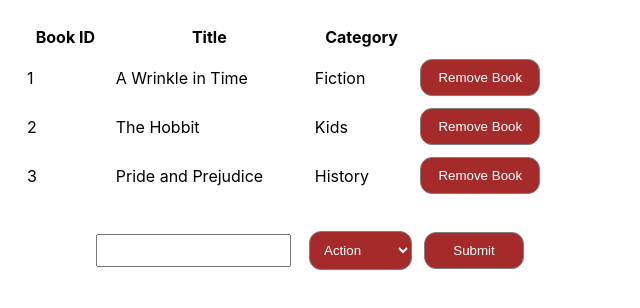
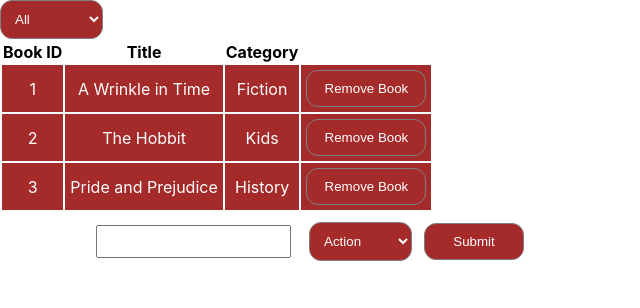
Before and after one commit to ampaire/BookStore, a React (Create React App) app: page / in a window 1280 px wide. Shown: the top 308 px of the page, without its empty margins (0-640 px from the left). Built offline with nearby package versions, Linux system fonts and the light colour scheme.

Commit message:
implement category filter

```diff
--- a/src/components/Book.js
+++ b/src/components/Book.js
@@ -3,7 +3,7 @@ import PropTypes from 'prop-types';
 
 export default function Books({ book, removeBook }) {
   return (
-    <tr claasName="erow" key={book.id}>
+    <tr className="erow" key={book.id}>
       <td className="trow">{book.id}</td>
       <td className="trow">{book.title}</td>
       <td className="trow">{book.category}</td>
--- a/src/components/CategoryFilter.js
+++ b/src/components/CategoryFilter.js
@@ -1,22 +1,34 @@
 import React from 'react';
 import PropTypes from 'prop-types';
 
-const CategoryFilter = ({ onChange, value }) => {
-  const categories = ['Action', 'Biography', 'History', 'Horror', 'Kids', 'Learning', 'Sci-Fi'];
+const categories = [
+  'All',
+  'Action',
+  'Biography',
+  'History',
+  'Horror',
+  'Kids',
+  'Learning',
+  'Sci-Fi',
+];
+const CategoryFilter = ({
+  changeFilter,
+}) => {
+  const selectCat = React.useRef(null);
   return (
     <div>
-      <p>Category</p>
-      <select onChange={onChange} value={value}>
-        <option value="ALL">All</option>
-        {categories.map(el => <option key={Math.random() * 100} value={el}>{el}</option>)}
+      <select ref={selectCat} name="category" onChange={() => changeFilter(selectCat.current.value)}>
+        {categories.map(category => (
+          <option key={category}>{category}</option>
+        ))}
       </select>
     </div>
   );
 };
 
 CategoryFilter.propTypes = {
-  onChange: PropTypes.func.isRequired,
-  value: PropTypes.string.isRequired,
+  changeFilter: PropTypes.func.isRequired,
 };
 
+
 export default CategoryFilter;
--- a/src/containers/BooksList.js
+++ b/src/containers/BooksList.js
@@ -2,33 +2,58 @@ import React from 'react';
 import { connect } from 'react-redux';
 import PropTypes from 'prop-types';
 import Book from '../components/Book';
-import { removeBook } from '../actions/index';
+import { removeBook, CHANGE_FILTER } from '../actions/index';
+import CategoryFilter from '../components/CategoryFilter';
 
-const BooksList = ({ state, removeBook }) => (
-  <table className="table-one">
+const BooksList = ({
+  books, removeBook, filter, changeFilter,
+}) => {
+  const filteredBooks = (filter !== 'All') ? books.filter(book => book.category === filter) : books;
+  return (
+    <div>
+      <div>
+        <CategoryFilter changeFilter={changeFilter} />
+      </div>
+      <table>
         <thead>
           <tr>
-        <th className="trow">Book ID</th>
-        <th className="trow">Title</th>
-        <th className="trow">Category</th>
+            <th>Book ID</th>
+            <th>Title</th>
+            <th>Category</th>
           </tr>
         </thead>
         <tbody>
-      {state.map(book => <Book key={Math.random() * 1000} book={book} removeBook={removeBook} />)}
+          {filteredBooks.map(book => (
+            <Book book={book} key={book.id} removeBook={removeBook} />
+          ))}
         </tbody>
       </table>
+    </div>
   );
-BooksList.propTypes = {
-  state: PropTypes.instanceOf(Array).isRequired,
-  removeBook: PropTypes.func.isRequired,
+};
+BooksList.defaultProps = {
+  filter: 'All',
 };
 
-const mapStateToProps = state => ({ state });
+BooksList.propTypes = {
+  books: PropTypes.instanceOf(Array).isRequired,
+  filter: PropTypes.string,
+  removeBook: PropTypes.func.isRequired,
+  changeFilter: PropTypes.func.isRequired,
+};
+
+const mapStateToProps = state => ({
+  books: state.books,
+  filter: state.filter,
+});
 
 const mapDispatchToProps = dispatch => ({
   removeBook: book => {
     dispatch(removeBook(book));
   },
+  changeFilter: category => {
+    dispatch(CHANGE_FILTER(category));
+  },
 });
 
 export default connect(mapStateToProps, mapDispatchToProps)(BooksList);
--- a/src/reducers/filter.js
+++ b/src/reducers/filter.js
@@ -0,0 +1,12 @@
+import { CHANGE_FILTER } from '../actions/index';
+
+const filterReducer = (state = 'All', action) => {
+  switch (action.type) {
+    case CHANGE_FILTER:
+      return action.category;
+    default:
+      return state;
+  }
+};
+
+export default filterReducer;
--- a/src/reducers/index.js
+++ b/src/reducers/index.js
@@ -1,6 +1,11 @@
-import { createStore } from 'redux';
+import { createStore, combineReducers } from 'redux';
 import bookReducer from './books';
+import filterReducer from './filter';
 
-const store = createStore(bookReducer);
+const reducer = combineReducers({
+  books: bookReducer,
+  filter: filterReducer,
+});
+const store = createStore(reducer);
 
 export default store;
```
Lines whose indentation alone changed are shown as unchanged.
